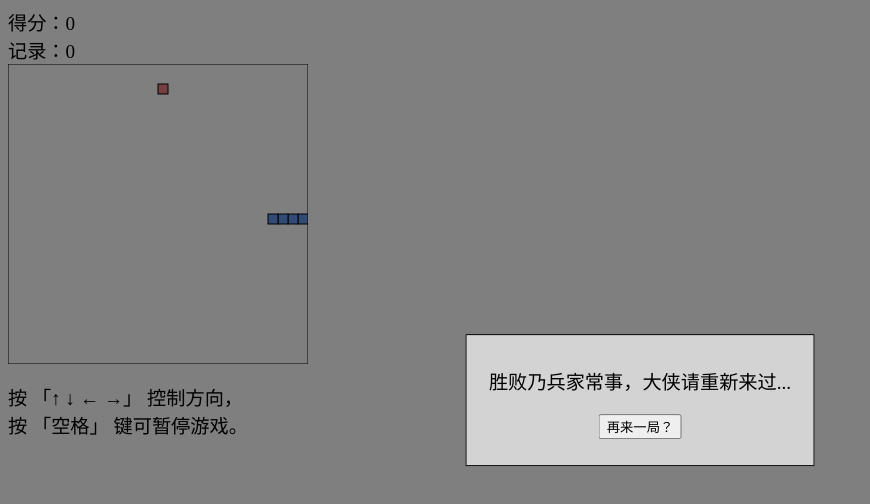
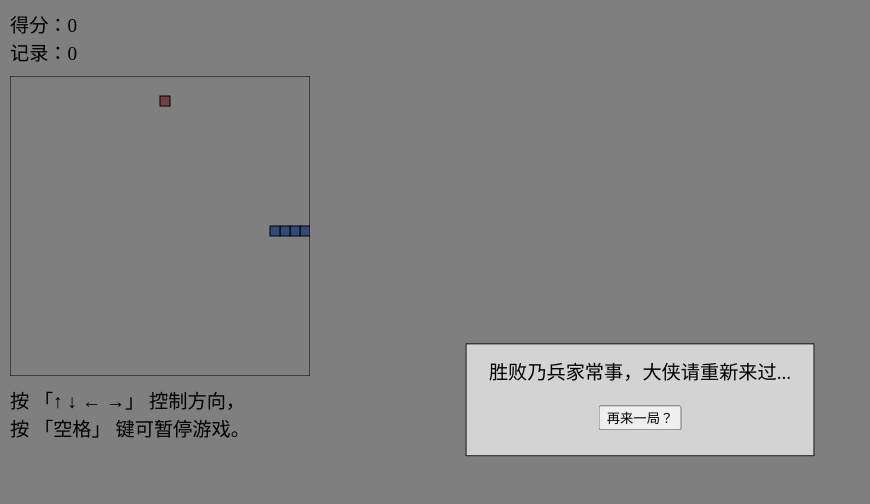
Before and after one commit to timedecay/snake-game-vanilla, a plain HTML site: page index.html in a window 1280 px wide. Shown: the whole page, without its empty margins (0-870 px from the left). Drawn offline with Linux system fonts and the light colour scheme.

Commit message:
update style.css

```diff
--- a/app.js
+++ b/app.js
@@ -1,5 +1,4 @@
-// 常量声明
-const log = console.log.bind(console);
+// 常量
 const es = selector => document.querySelector(selector);
 
 const canvas = document.getElementById('canvas');
@@ -13,14 +12,15 @@ const BACKGROUND_COLOR = 'White';
 const BOARD_COLOR = 'Black';
 const SNAKE_COLOR = 'CornflowerBlue';
 const SNAKE_BOARD_COLOR = 'Black';
-const FOOD_COLOR = 'LightCoral';
-const FOOD_BOARD_COLOR = 'Black';
 
-const SNAKE_SPEED = 200;
+const SNAKE_SPEED = 150;
 const SNAKE_LENGTH = 5;
 const SNAKE_BODY_HEIGHT = 10;
 const SNAKE_BODY_WIDTH = 10;
+
 const FOOD_LENGTH = 10;
+const FOOD_COLOR = 'LightCoral';
+const FOOD_BOARD_COLOR = 'Black';
 
 let dx = 10;
 let dy = 0;
@@ -87,6 +87,7 @@ function drawFood() {
 // 得分
 function scoreCounter() {
   const snakeEatFood = snakeOverlap(snake[0], food);
+
   if (snakeEatFood) {
     score += 10;
     document.getElementById('score').innerHTML = '得分：' + score;
@@ -116,8 +117,8 @@ function changeDirection(event) {
     dx === 10,
   ];
 
-  // document.addEventListener('keydown', () => {
   changingDirection = true;
+
   if (event.key === 'ArrowUp' && !goingDown) {
     dx = 0;
     dy = -10;
@@ -135,7 +136,6 @@ function changeDirection(event) {
     dy = 0;
     return;
   }
-  // });
 }
 
 // 出界
@@ -189,6 +189,7 @@ function gameOverEvent() {
 function recordScore() {
   let record = es('#highscore');
   let highScore = localStorage.highScore;
+
   if (localStorage.highScore === undefined) {
     localStorage.setItem('highScore', 0);
   } else if (score > highScore) {
--- a/style.css
+++ b/style.css
@@ -1,15 +1,20 @@
 canvas {
-  margin: 0;
+  margin: 10px 0;
   display: block;
 }
 
 body {
+  margin: 10px;
   font-size: 1.2rem;
 }
 h4 {
-  margin-bottom: 0;
+  margin: 0;
+}
+p {
+  margin: 0;
 }
 button {
+  margin-top: 20px;
   cursor: pointer;
 }
 /* 暂停弹窗 */
@@ -21,7 +26,7 @@ button {
   position: fixed;
   top: 50%;
   left: 50%;
-  padding: 0.5rem 2.5rem;
+  padding: 1.5rem 2.5rem;
   transform: translate(-50%, -50%);
   background-color: lightgrey;
   border: 1px solid black;
```
